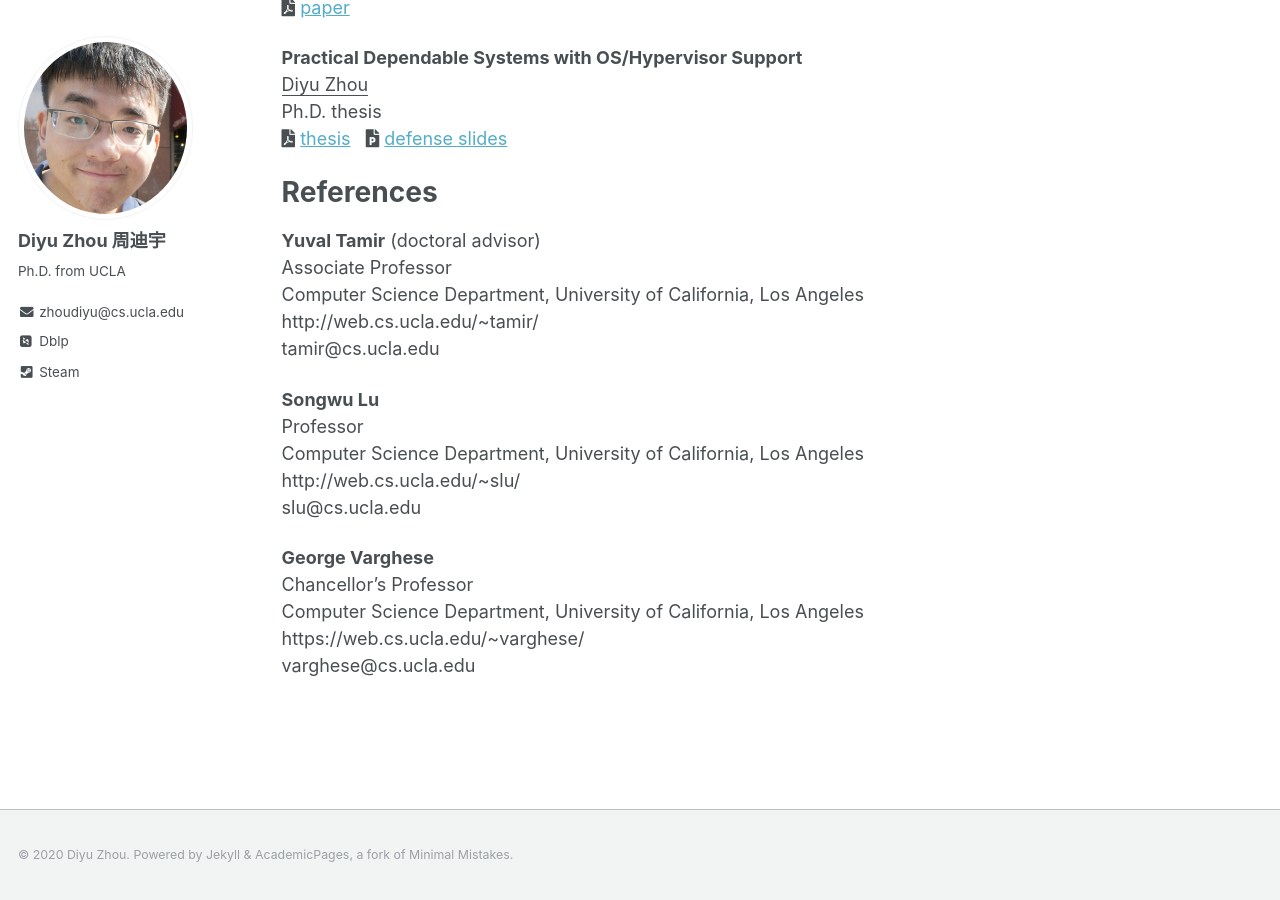
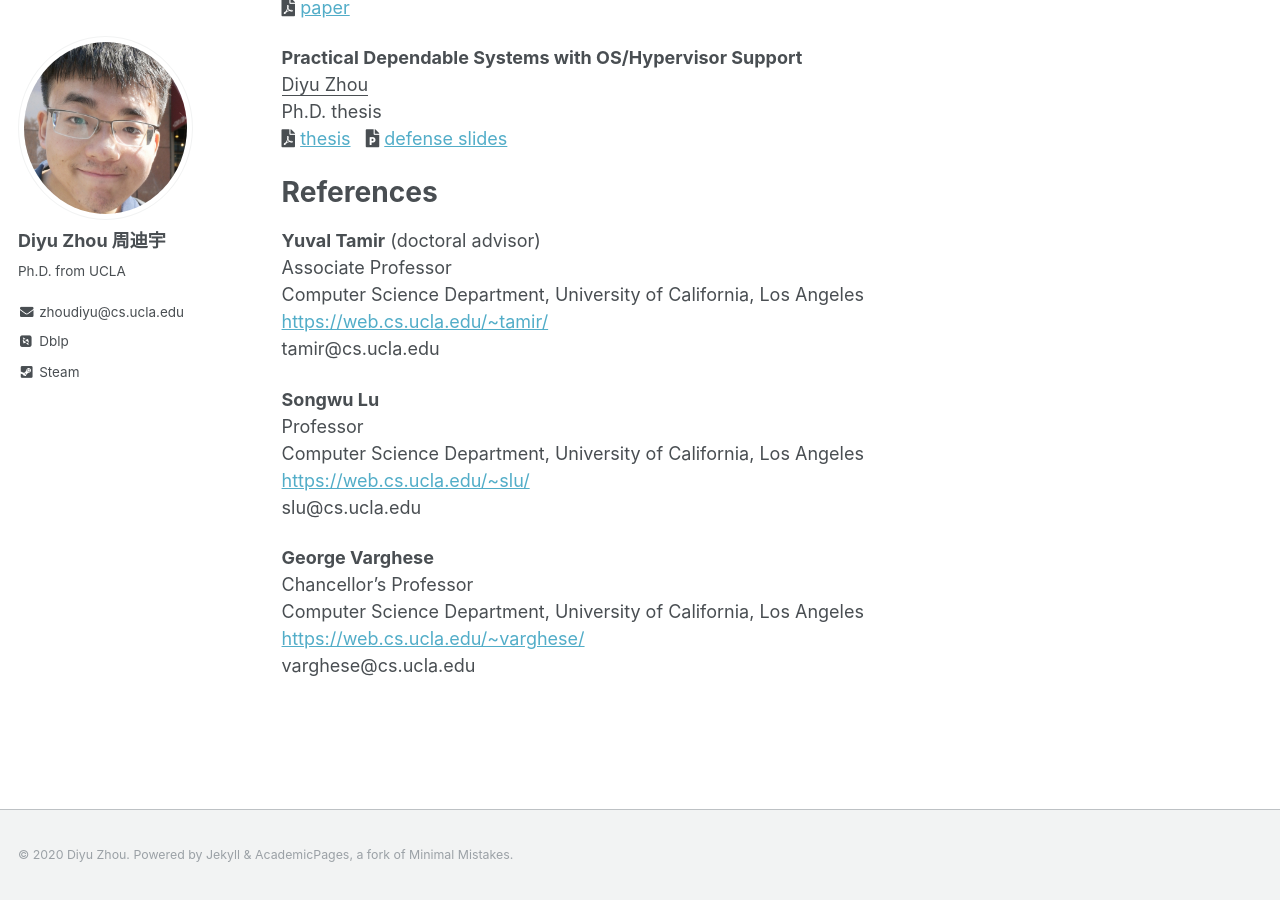
Before and after one commit to zhou-diyu/zhou-diyu.github.io, a Jekyll site: the page built from _pages/postdoc.md, in a window 1280 px wide and 900 px high, scrolled down 797 px. Built offline with Jekyll 4.4.1, drawn with Linux system fonts in a browser that asks for light colours; some web fonts are replaced; some of the changed lines change nothing that is shown.

Commit message:
Update postdoc.md

```diff
--- a/_pages/postdoc.md
+++ b/_pages/postdoc.md
@@ -48,18 +48,18 @@ References
 **Yuval Tamir** (doctoral advisor) \
 Associate Professor \
 Computer Science Department, University of California, Los Angeles \
-http://web.cs.ucla.edu/~tamir/ \
+[https://web.cs.ucla.edu/~tamir/](https://web.cs.ucla.edu/~tamir/) \
 tamir@cs.ucla.edu
 
 **Songwu Lu** \
 Professor \
 Computer Science Department, University of California, Los Angeles \
-http://web.cs.ucla.edu/~slu/ \
+[https://web.cs.ucla.edu/~slu/](https://web.cs.ucla.edu/~slu/) \
 slu@cs.ucla.edu
 
 
 **George Varghese** \
 Chancellor's Professor \
 Computer Science Department, University of California, Los Angeles \
-https://web.cs.ucla.edu/~varghese/ \
+[https://web.cs.ucla.edu/~varghese/](https://web.cs.ucla.edu/~varghese) \
 varghese@cs.ucla.edu
```
